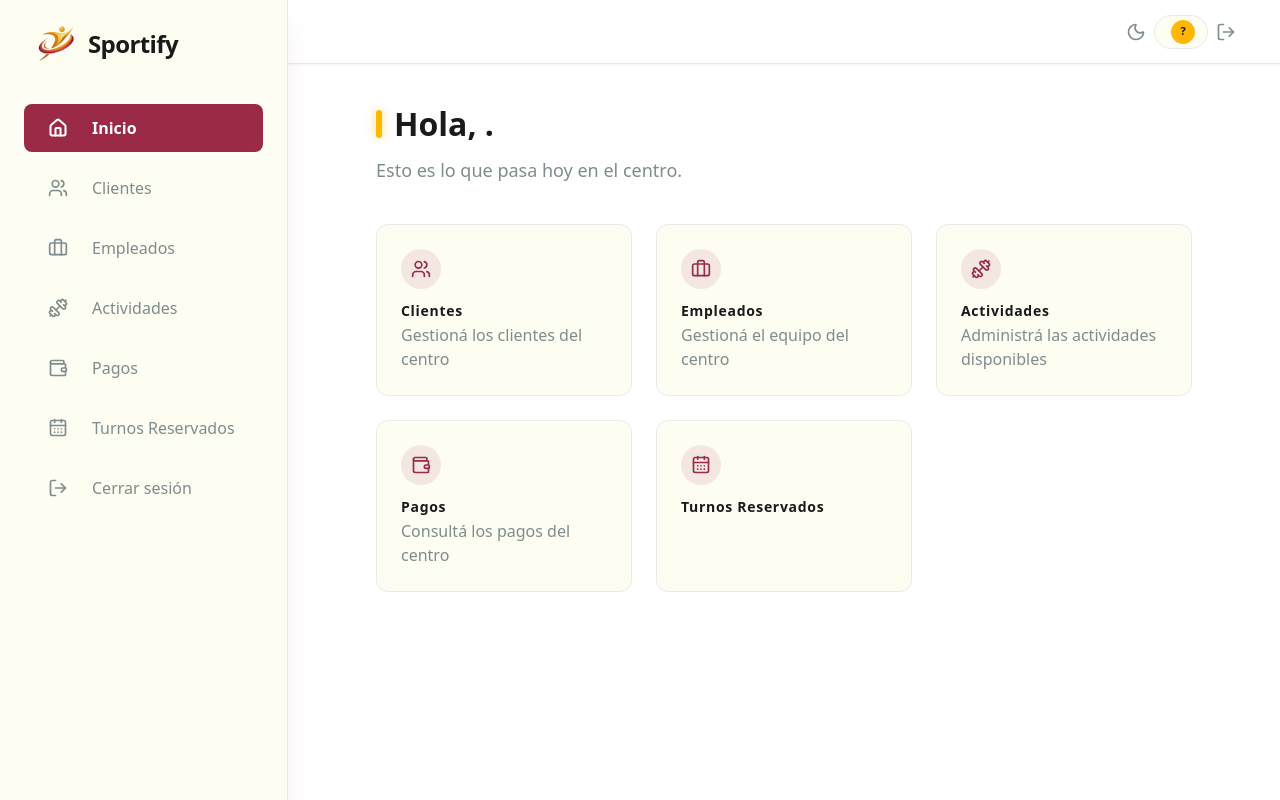
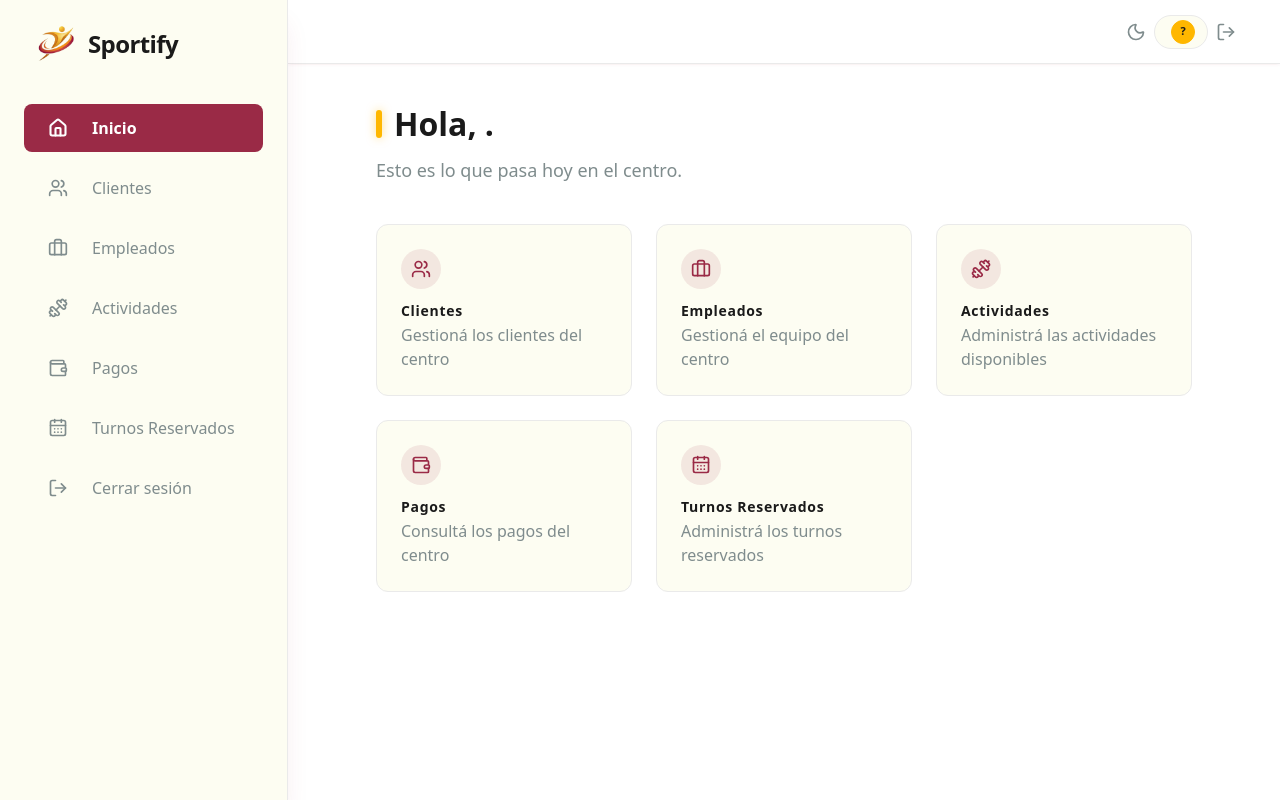
Before and after one commit to gregfc95/sportcenter-app, a React (Vite) app in the folder frontend/: page /dashboard in a window 1280 px wide. Built offline with nearby package versions, Linux system fonts and the light colour scheme; sample sign-in values are in the browser's storage.

Commit message:
Add proximamente toast notification system

```diff
--- a/frontend/src/components/layout/BottomNav.jsx
+++ b/frontend/src/components/layout/BottomNav.jsx
@@ -1,17 +1,17 @@
 import { Link, useLocation } from "react-router-dom";
+import { toast } from "sonner";
 
 import { DASHBOARD_NAV_LINKS_BY_ROLE } from "./constants";
 import { cn } from "@/lib/utils";
 
-function NavItem({ Icon, label, href, active }) {
-  return (
-    <Link
-      to={href}
-      className={cn(
-        "flex flex-col items-center gap-xs flex-1 min-w-0 transition-colors",
-        active ? "text-accent" : "text-on-surface-variant hover:text-accent",
-      )}
-    >
+function NavItem({ Icon, label, href, active, comingSoon }) {
+  const className = cn(
+    "flex flex-col items-center gap-xs flex-1 min-w-0 transition-colors",
+    active ? "text-accent" : "text-on-surface-variant hover:text-accent",
+  );
+
+  const inner = (
+    <>
       <span
         className={cn(
           "px-sm py-0.5 rounded-full flex items-center justify-center",
@@ -28,6 +28,24 @@ function NavItem({ Icon, label, href, active }) {
       >
         {label}
       </span>
+    </>
+  );
+
+  if (comingSoon) {
+    return (
+      <button
+        type="button"
+        onClick={() => toast.info(`${label} estará disponible próximamente`)}
+        className={className}
+      >
+        {inner}
+      </button>
+    );
+  }
+
+  return (
+    <Link to={href} className={className}>
+      {inner}
     </Link>
   );
 }
@@ -44,13 +62,14 @@ export default function BottomNav({ user }) {
       aria-label="Navegación principal"
     >
       <div className="flex items-stretch justify-between gap-xs">
-        {navLinks.map(({ label, href, Icon }) => (
+        {navLinks.map(({ label, href, Icon, comingSoon }) => (
           <NavItem
             key={label}
             Icon={Icon}
             label={label}
             href={href}
             active={pathname === href}
+            comingSoon={comingSoon}
           />
         ))}
       </div>
--- a/frontend/src/components/layout/DashboardLayout.jsx
+++ b/frontend/src/components/layout/DashboardLayout.jsx
@@ -1,3 +1,4 @@
+import { useState } from "react";
 import { Outlet } from "react-router-dom";
 
 import DashboardTopAppBar from "./DashboardTopAppBar";
@@ -6,11 +7,28 @@ import BottomNav from "./BottomNav";
 
 const MOCK_USER = { name: "Martín", avatarUrl: null, role: "client" };
 
+function readStoredUser() {
+  try {
+    const stored = localStorage.getItem("user");
+    return stored ? JSON.parse(stored) : null;
+  } catch {
+    return null;
+  }
+}
+
 export default function DashboardLayout() {
-  const stored = localStorage.getItem("user");
-  const parsed = stored ? JSON.parse(stored) : null;
-  const user = parsed
-    ? { ...parsed, name: parsed.first_name }
+  const [stored, setStored] = useState(readStoredUser);
+
+  const updateUser = (patch) => {
+    setStored((prev) => {
+      const next = { ...(prev ?? {}), ...patch };
+      localStorage.setItem("user", JSON.stringify(next));
+      return next;
+    });
+  };
+
+  const user = stored
+    ? { ...stored, name: stored.first_name }
     : MOCK_USER;
 
   return (
@@ -19,7 +37,7 @@ export default function DashboardLayout() {
       <DashboardTopAppBar user={user} />
 
       <main className="grow pt-16 pb-22 md:pb-lg md:pl-72">
-        <Outlet context={{ user }} />
+        <Outlet context={{ user, updateUser }} />
       </main>
 
       <BottomNav user={user} />
--- a/frontend/src/components/layout/DashboardSidebar.jsx
+++ b/frontend/src/components/layout/DashboardSidebar.jsx
@@ -1,5 +1,6 @@
 import { Link, useLocation, useNavigate } from "react-router-dom";
-import { Plus, LogOut } from "lucide-react";
+import { LogOut } from "lucide-react";
+import { toast } from "sonner";
 
 import { DASHBOARD_NAV_LINKS_BY_ROLE } from "./constants";
 import { cn } from "@/lib/utils";
@@ -37,25 +38,37 @@ export default function DashboardSidebar({ user }) {
       </Link>
 
       <ul className="flex flex-col gap-sm flex-1">
-        {navLinks.map(({ label, href, Icon }) => {
+        {navLinks.map(({ label, href, Icon, comingSoon }) => {
           const active = pathname === href;
+          const className = cn(
+            "flex items-center gap-md px-md py-sm rounded-lg transition-colors",
+            active
+              ? "bg-secondary-container text-on-secondary-container font-bold"
+              : "text-on-surface-variant hover:text-primary",
+          );
+          const inner = (
+            <>
+              <Icon className="size-5" strokeWidth={active ? 2.5 : 2} />
+              <span>{label}</span>
+            </>
+          );
           return (
             <li key={label}>
-              <Link
-                to={href}
-                className={cn(
-                  "flex items-center gap-md px-md py-sm rounded-lg transition-colors",
-                  active
-                    ? "bg-secondary-container text-on-secondary-container font-bold"
-                    : "text-on-surface-variant hover:text-primary",
-                )}
-              >
-                <Icon
-                  className="size-5"
-                  strokeWidth={active ? 2.5 : 2}
-                />
-                <span>{label}</span>
-              </Link>
+              {comingSoon ? (
+                <button
+                  type="button"
+                  onClick={() =>
+                    toast.info(`${label} estará disponible próximamente`)
+                  }
+                  className={cn(className, "w-full text-left")}
+                >
+                  {inner}
+                </button>
+              ) : (
+                <Link to={href} className={className}>
+                  {inner}
+                </Link>
+              )}
             </li>
           );
         })}
@@ -70,16 +83,6 @@ export default function DashboardSidebar({ user }) {
           </button>
         </li>
       </ul>
-
-      {user?.role === "client" && (
-        <button
-          type="button"
-          className="mt-md flex items-center justify-center gap-sm bg-primary text-primary-foreground text-label-md font-bold px-md py-sm rounded-lg shadow-md shadow-primary/20 hover:bg-primary/90 active:scale-[0.98] transition-all"
-        >
-          <Plus className="size-5" />
-          Nueva Reserva
-        </button>
-      )}
     </nav>
   );
 }
--- a/frontend/src/components/layout/constants.js
+++ b/frontend/src/components/layout/constants.js
@@ -27,7 +27,12 @@ const CLIENT_NAV_LINKS = [
 const EMPLOYEE_NAV_LINKS = [
   { label: "Inicio", href: "/dashboard", Icon: Home },
   { label: "Clientes", href: "/clientes", Icon: Users },
-  { label: "Turnos Reservados", href: "/turnos", Icon: CalendarDays },
+  {
+    label: "Turnos Reservados",
+    href: "/turnos",
+    Icon: CalendarDays,
+    comingSoon: true,
+  },
 ];
 
 const ADMIN_NAV_LINKS = [
@@ -35,8 +40,13 @@ const ADMIN_NAV_LINKS = [
   { label: "Clientes", href: "/clientes", Icon: Users },
   { label: "Empleados", href: "/empleados", Icon: Briefcase },
   { label: "Actividades", href: "/actividades", Icon: Dumbbell },
-  { label: "Pagos", href: "/pagos", Icon: Wallet },
-  { label: "Turnos Reservados", href: "/turnos", Icon: CalendarDays },
+  { label: "Pagos", href: "/pagos", Icon: Wallet, comingSoon: true },
+  {
+    label: "Turnos Reservados",
+    href: "/turnos",
+    Icon: CalendarDays,
+    comingSoon: true,
+  },
 ];
 
 export const DASHBOARD_NAV_LINKS_BY_ROLE = {
--- a/frontend/src/pages/DashboardPage.jsx
+++ b/frontend/src/pages/DashboardPage.jsx
@@ -1,6 +1,9 @@
 import { useOutletContext, Link } from "react-router-dom";
+import { Plus } from "lucide-react";
+import { toast } from "sonner";
 
 import { usePageTitle } from "@/lib/usePageTitle";
+import { Button } from "@/components/ui/button";
 import WelcomeSection from "@/components/dashboard/WelcomeSection";
 import AccountStatusCard from "@/components/dashboard/AccountStatusCard";
 import QuickAccessGrid from "@/components/dashboard/QuickAccessGrid";
@@ -14,7 +17,7 @@ const CARD_DESC_BY_HREF = {
   "/empleados": "Gestioná el equipo del centro",
   "/actividades": "Administrá las actividades disponibles",
   "/pagos": "Consultá los pagos del centro",
-/*   "/turnos": "Administrá los turnos reservados", */
+  "/turnos": "Administrá los turnos reservados",
 };
 
 function getStaffCards(role) {
@@ -27,7 +30,14 @@ function getStaffCards(role) {
 function ClientDashboard({ user }) {
   return (
     <div className="flex flex-col gap-lg px-margin-mobile md:px-lg mt-md md:mt-lg max-w-4xl mx-auto w-full">
+      <div className="flex flex-col sm:flex-row sm:items-center sm:justify-between gap-gutter">
         <WelcomeSection user={user} />
+        <Button asChild className="self-start sm:self-auto">
+          <Link to="/nueva-reserva">
+            Nueva Reserva
+          </Link>
+        </Button>
+      </div>
 {/*       <AccountStatusCard status={ACCOUNT.status} paid={ACCOUNT.paid} /> */}
       <QuickAccessGrid />
       <UpcomingBookings bookings={[]} />
@@ -42,21 +52,46 @@ function AdminDashboard({ user }) {
     <div className="flex flex-col gap-lg px-margin-mobile md:px-lg mt-md md:mt-lg max-w-4xl mx-auto w-full">
       <WelcomeSection user={user} />
       <div className="grid grid-cols-1 sm:grid-cols-2 md:grid-cols-3 gap-md">
-        {cards.map(({ label, desc, href, Icon }) => (
-          <Link
-            key={label}
-            to={href}
-            className="bg-surface-container border border-outline-variant rounded-xl p-md flex flex-col gap-sm hover:border-primary hover:shadow-md transition-all group"
-          >
+        {cards.map(({ label, desc, href, Icon, comingSoon }) => {
+          const className =
+            "bg-surface-container border border-outline-variant rounded-xl p-md flex flex-col gap-sm hover:border-primary hover:shadow-md transition-all group";
+          const inner = (
+            <>
               <div className="w-10 h-10 rounded-full bg-primary/10 flex items-center justify-center group-hover:bg-primary/20 transition-colors">
                 <Icon className="size-5 text-primary" />
               </div>
               <div>
-              <p className="font-bold text-on-surface text-label-md">{label}</p>
-              <p className="text-body-sm text-on-surface-variant mt-0.5">{desc}</p>
+                <p className="font-bold text-on-surface text-label-md">
+                  {label}
+                </p>
+                <p className="text-body-sm text-on-surface-variant mt-0.5">
+                  {desc}
+                </p>
               </div>
+            </>
+          );
+
+          if (comingSoon) {
+            return (
+              <button
+                key={label}
+                type="button"
+                onClick={() =>
+                  toast.info(`${label} estará disponible próximamente`)
+                }
+                className={`${className} text-left`}
+              >
+                {inner}
+              </button>
+            );
+          }
+
+          return (
+            <Link key={label} to={href} className={className}>
+              {inner}
             </Link>
-        ))}
+          );
+        })}
       </div>
     </div>
   );
```
Lines whose indentation alone changed are shown as unchanged.
